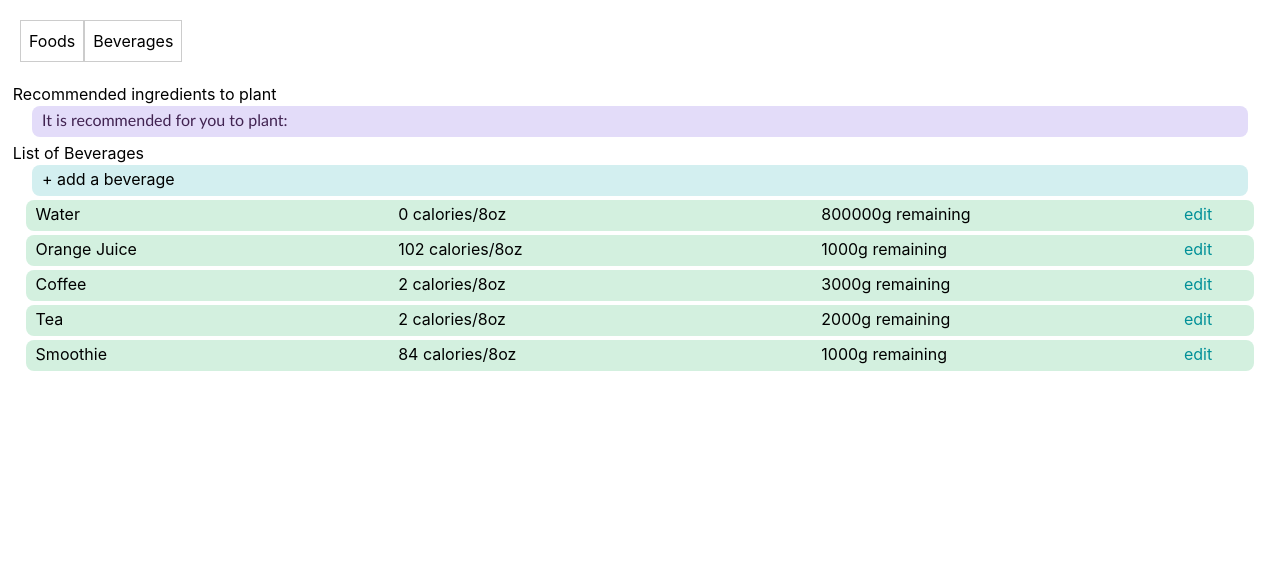
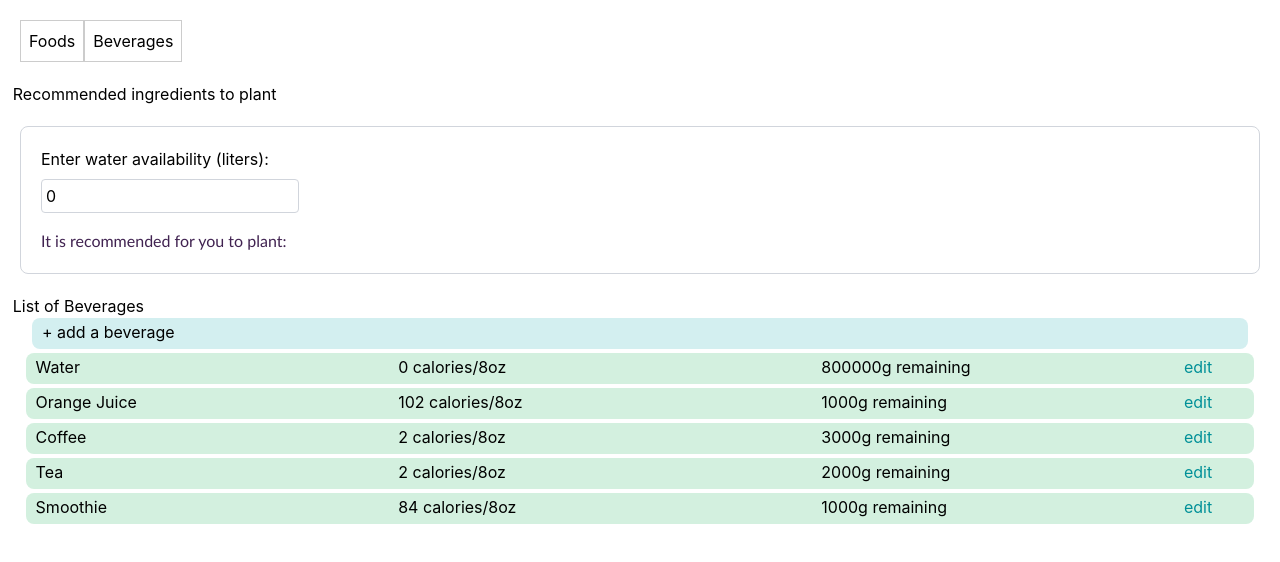
Before and after one commit to StrawberrySugars/Liftoff, a SvelteKit app: page /beverages in a window 1280 px wide. Shown: the top 562 px of the page. Built offline with nearby package versions, Linux system fonts and the light colour scheme.

Commit message:
add planting logic

```diff
--- a/src/components/RecommendedMeals.svelte
+++ b/src/components/RecommendedMeals.svelte
@@ -1,16 +1,45 @@
 <script lang="ts">
-	import type { Meal } from '$lib';
-	import { ingredients } from '$lib/ingredientStore';
-	import { suggestMeals } from '$lib/meals';
-	let meals = $state<Meal[]>([]);
+	import { browser } from '$app/environment';
+	import type { Ingredient } from '$lib';
+	import { suggestPlants } from '$lib/planting';
+	import { onMount } from 'svelte';
+
+	let waterAvailable = $state<number>(0);
+	let plants = $derived<Ingredient[]>(suggestPlants(waterAvailable));
+
+	onMount(() => {
+		if (browser) {
+			const saved = localStorage.getItem('waterAvailable');
+			if (saved) {
+				waterAvailable = JSON.parse(saved);
+			}
+		}
+	});
+
+	$effect(() => {
+		if (browser) {
+			localStorage.setItem('waterAvailable', JSON.stringify(waterAvailable));
+		}
+	});
 </script>
 
 <h2>Recommended ingredients to plant</h2>
-<div class="recMeal">
-	<h4>It is recommended for you to plant:</h4>
-	<ul>
-		{#each meals as meal (meal.id)}
-			<li>{meal.name}</li>
-		{/each}
-	</ul>
+<div class="m-5 flex flex-col gap-4 rounded-lg border border-gray-300 p-5">
+	<div class="flex w-fit flex-col gap-2">
+		<label for="waterAvailable">Enter water availability (liters):</label>
+		<input
+			type="number"
+			bind:value={waterAvailable}
+			placeholder="Enter water availability (liters)"
+			class="rounded border border-gray-300 p-1"
+		/>
+	</div>
+	<div>
+		<h4>It is recommended for you to plant:</h4>
+		<ul>
+			{#each plants as plant (plant.id)}
+				<li>{plant.name}</li>
+			{/each}
+		</ul>
+	</div>
 </div>
--- /dev/null
+++ b/src/lib/planting.ts
@@ -0,0 +1,30 @@
+import type { Ingredient } from "$lib";
+
+type PlantOption = Ingredient & {
+    waterRequirementMm: number;
+};
+
+// Seasonal water requirement in millimeters of water.
+// These values are normalized from crop watering guidance and crop water-use references,
+// then matched against the amount of water available to the planting setup.
+const plants: PlantOption[] = [
+    { id: 1, name: 'Soybean', waterRequirementMm: 600 },
+    { id: 2, name: 'Lettuce (Green leaf)', waterRequirementMm: 250 },
+    { id: 3, name: 'Carrot', waterRequirementMm: 300 },
+    { id: 4, name: 'Sweet potato', waterRequirementMm: 450 },
+    { id: 5, name: 'Chickpea', waterRequirementMm: 350 },
+    { id: 6, name: 'Tomato', waterRequirementMm: 500 },
+    { id: 7, name: 'Wheat', waterRequirementMm: 550 },
+    { id: 8, name: 'Dill', waterRequirementMm: 200 },
+    { id: 9, name: 'Basil', waterRequirementMm: 220 }
+];
+
+export function suggestPlants(availableWater: number): Ingredient[] {
+    return plants
+        .filter((plant) => plant.waterRequirementMm <= availableWater)
+        .sort((left, right) => left.waterRequirementMm - right.waterRequirementMm)
+        .map((plant) => ({
+            id: plant.id,
+            name: plant.name
+        }));
+}
```
